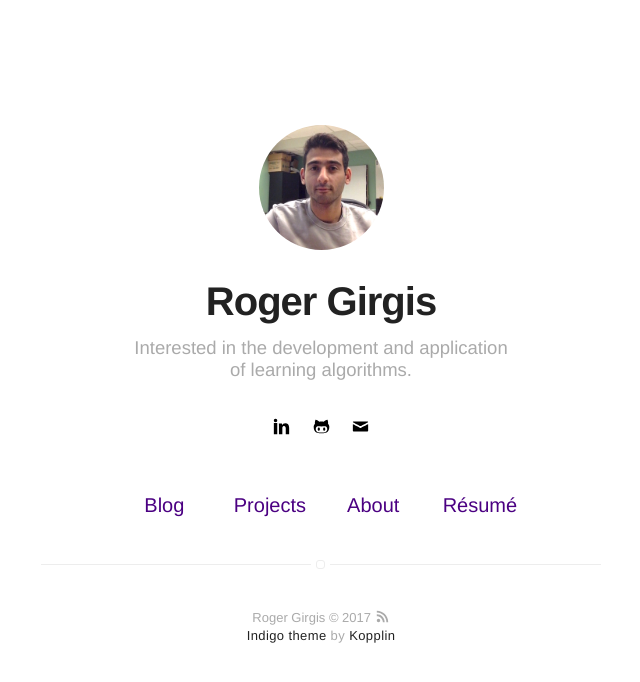
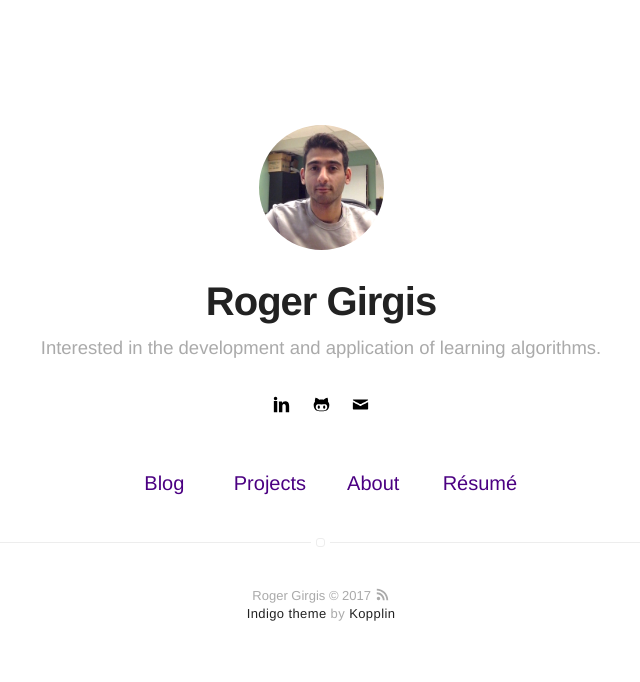
Before and after one commit to roggirg/roggirg.github.io, a Jekyll site: the page built from index.html, in a window 1280 px wide. Shown: the top 682 px of the page, without its empty margins (319-959 px from the left). Built offline with Jekyll 4.4.1, drawn with Linux system fonts in a browser that asks for light colours.

Commit message:
modified some content in _config.yml

```diff
--- a/_config.yml
+++ b/_config.yml
@@ -8,7 +8,7 @@ description: A blog about technology and stuff related
 # if it's an external image, update below for true
 # better with square images
 external-image: false
-picture: 'assets/images/roger.jpg'
+picture: 'assets/images/profile.jpg'
 
 # If you want to include your resume, set to true
 # and specify source (external or local).
@@ -68,7 +68,7 @@ authors:
 # do you want a larger site? change the option below
 # options: [normal, large] | default: normal
 # normal = 560px / large = 810px
-width: normal
+width: large
 
 # if you don't need pagination, comment the *paginate* configs below
 # paginate: 5
```
Also changed, not shown: assets/images/_profile.jpg (added), assets/images/profile.jpg, assets/images/roger.jpg (deleted).
